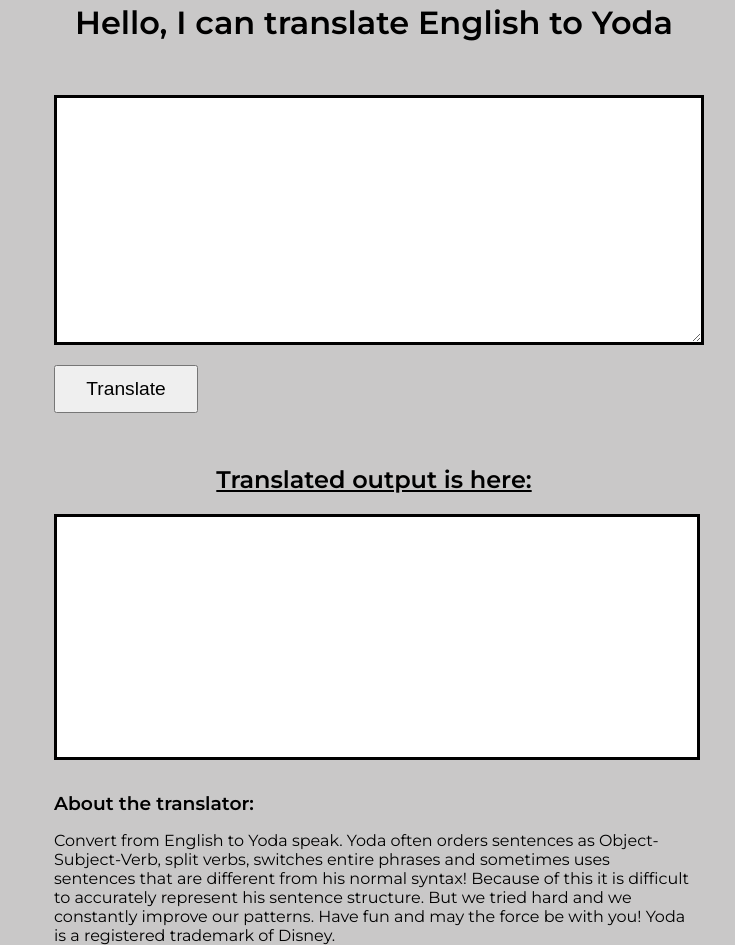
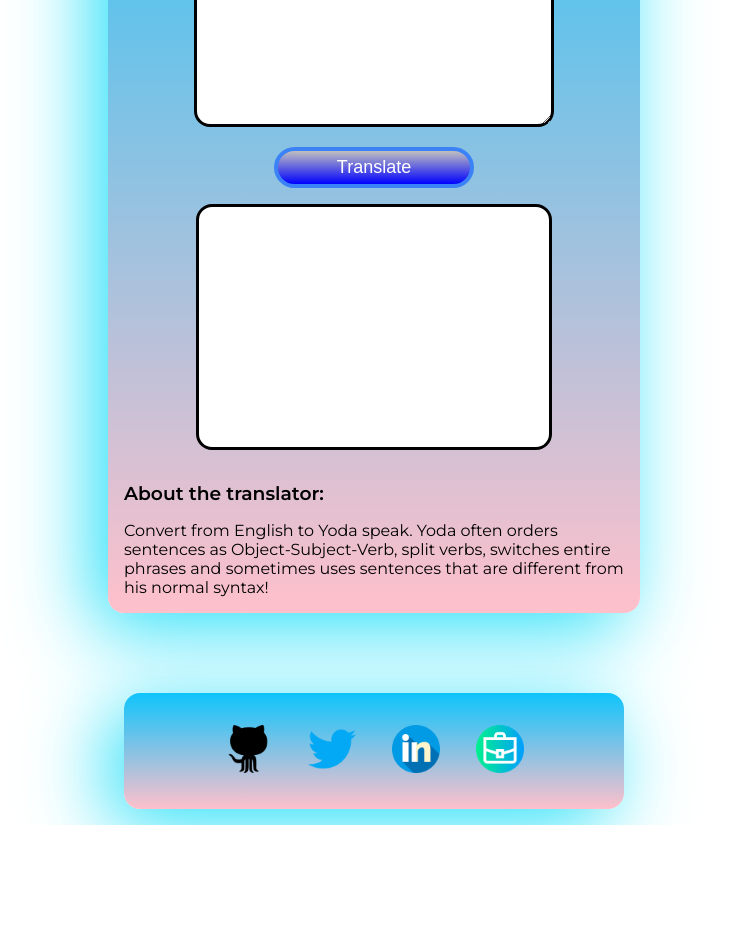
Before and after one commit to Ananth-lab/neogcamp-fun_translator, a plain HTML site: page index.html in a window 1280 px wide. Shown: the part 404-1349 px from the top of the page, without its empty margins (266-1001 px from the left). After the commit the page ends 1229 px from the top, so only its background shows below. Drawn offline with Linux system fonts and the light colour scheme.

Commit message:
update-updated the stylings

```diff
--- a/index.html
+++ b/index.html
@@ -5,24 +5,30 @@
     <meta http-equiv="X-UA-Compatible" content="IE=edge">
     <meta name="viewport" content="width=device-width, initial-scale=1.0">
     <link rel="stylesheet" href="styles.css">
+    <link rel="shortcut icon" href="./Images/translation.png" type="image/x-icon">
     <title>Fun translator</title>
 </head>
 <body>
-    <div class = "img-svg">
-        <img src="/Images/undraw_Chat_bot_re_e2gj.svg" alt="translator">
-    </div>
+    <div class = "container-main">
     <header>
     <h1>Hello, I can translate English to Yoda</h1>
     </header>
-    <textarea id="txt-input" placeholder="Enter the phrase which you want to translate">
-    </textarea>
+    <textarea id="txt-input" placeholder="Enter the phrase which you want to translate" ></textarea>
     <button id= "btn-translate">Translate</button>
-    <h2>Translated output is here:</h2>
-    <div id = "txt-output"></div>
+    <div id = "txt-output" placeholder="Your output appear here"></div>
     <div class ="end">
-        <h3>About the translator:</h3>
-    <p>Convert from English to Yoda speak. Yoda often orders sentences as Object-Subject-Verb, split verbs, switches entire phrases and sometimes uses sentences that are different from his normal syntax! Because of this it is difficult to accurately represent his sentence structure. But we tried hard and we constantly improve our patterns. Have fun and may the force be with you! Yoda is a registered trademark of Disney.</p>
+    <h3>About the translator:</h3>
+    <p>Convert from English to Yoda speak. Yoda often orders sentences as Object-Subject-Verb, split verbs, switches entire phrases and sometimes uses sentences that are different from his normal syntax! </p>
     </div>
+</div>
+<footer class="footer">
+    <ul class = "footer-links">
+        <li><a class ="footer-a" href="https://github.com/Ananth-lab"><img src="./Images/github-big-logo.png" alt=""></a></li>
+        <li><a class ="footer-a" href="https://twitter.com/Anantha67496007"><img src="./Images/twitter.png" alt=""></a></li>
+        <li><a class ="footer-a" href="https://www.linkedin.com/in/ananth-raj-0bb8b9176/"><img src="./Images/linkedin.png" alt=""></a></li>
+        <li><a class ="footer-a" href="https://anantharaja-portfolio.netlify.app/"><img src="./Images/portfolio.png" alt=""></a></li>
+    </ul>
+  </footer>
     <script src ="app.js"></script>
 </body>
 </html>
--- a/styles.css
+++ b/styles.css
@@ -1,17 +1,25 @@
 @import url('https://fonts.googleapis.com/css2?family=Montserrat:wght@100;400;600&display=swap');
-
+:root{
+    --button-border :#3b82f6;
+    --button-color : #ffffff;
+}
 body{
     padding : 0;
     margin: 0;
     font-family: 'Montserrat', sans-serif;
-    background-color: rgb(201, 200, 200);
 }
 .img-svg{
     text-align: center;
     margin :auto;
 }
-img{
-    max-width: 50%;
+.container-main{
+    border-radius: 1rem;
+    max-width : 500px;
+    padding : 1rem;
+    margin :5rem  auto;
+	background-image :linear-gradient(rgb(14, 196, 252), pink);
+	text-align: center;
+	box-shadow : -1rem 1rem 5rem rgb(39, 224, 248) ;
 }
 header{
     text-align: center;
@@ -19,41 +27,74 @@
     padding: 2rem 2rem;
 }
 textarea{
-    width : 50%;
+    width : 70%;
     height : 30vh;
-    margin-left :25%;
+    margin:auto;
     text-align: center;
     border : solid black;
-    font-size:1.5rem;
+    font-size:1rem;
+    border-radius: 1rem;
 }
 #btn-translate{
-    width :9rem;
-    height : 3rem;
-    margin-left:25%;
-    font-size: larger;
-    margin-top: 1rem;
-    margin-bottom : 2rem;
+            font-size: 18px;
+            display: block;
+            width: 40%;
+            margin:  auto;
+            padding: 6px 15px;
+            border-radius: 50px;
+            color: var(--button-color);
+            background-image: linear-gradient(rgb(192, 192, 192),blue);
+            border: 4px solid var(--button-border);
+            cursor: pointer;
+            text-align: center;
+            transition: all 250ms;
+            margin : 1rem auto;
 }
 #txt-output{
-    width : 50%;
-    font-size:1.5rem;
+    width : 70%;
+    font-size:1rem;
+    border-radius: 1rem;
     height : 30vh;
-    margin-left :25%;
+    margin:auto;
     text-align: center;
     border : solid black;
     background-color: white;
 }
-h2{
-    text-align: center;
-    text-decoration: underline;
-}
 p{
     padding-top: 1rem;
-    width : 50%;
+    width : 100%;
     margin : auto;
+    text-align: start;
+}
+.end{
+    border-radius: 1rem;
+
 }
 h3{
+    text-align: start;
     margin :auto;
-    padding-left :25%;
     padding-top : 2rem;
 }
+.footer{
+	margin : auto;
+	max-width : 500px;
+	background-image :linear-gradient(rgb(14, 196, 252), pink);
+	text-align: center;
+	box-shadow : -1rem 1rem 5rem rgb(39, 224, 248) ;
+	border-radius: 1rem;
+}
+.footer-links{
+	padding:1%;
+	padding: 2rem 0;
+    text-align: center;
+}
+li{
+	display:inline;
+	padding :1rem;
+
+}
+img{
+	width : 3rem;
+	height : 3rem;
+
+}
```
Also changed, not shown: Images/github-big-logo.png (added), Images/linkedin.png (added), Images/portfolio.png (added), Images/translation.png (added), Images/twitter.png (added).
